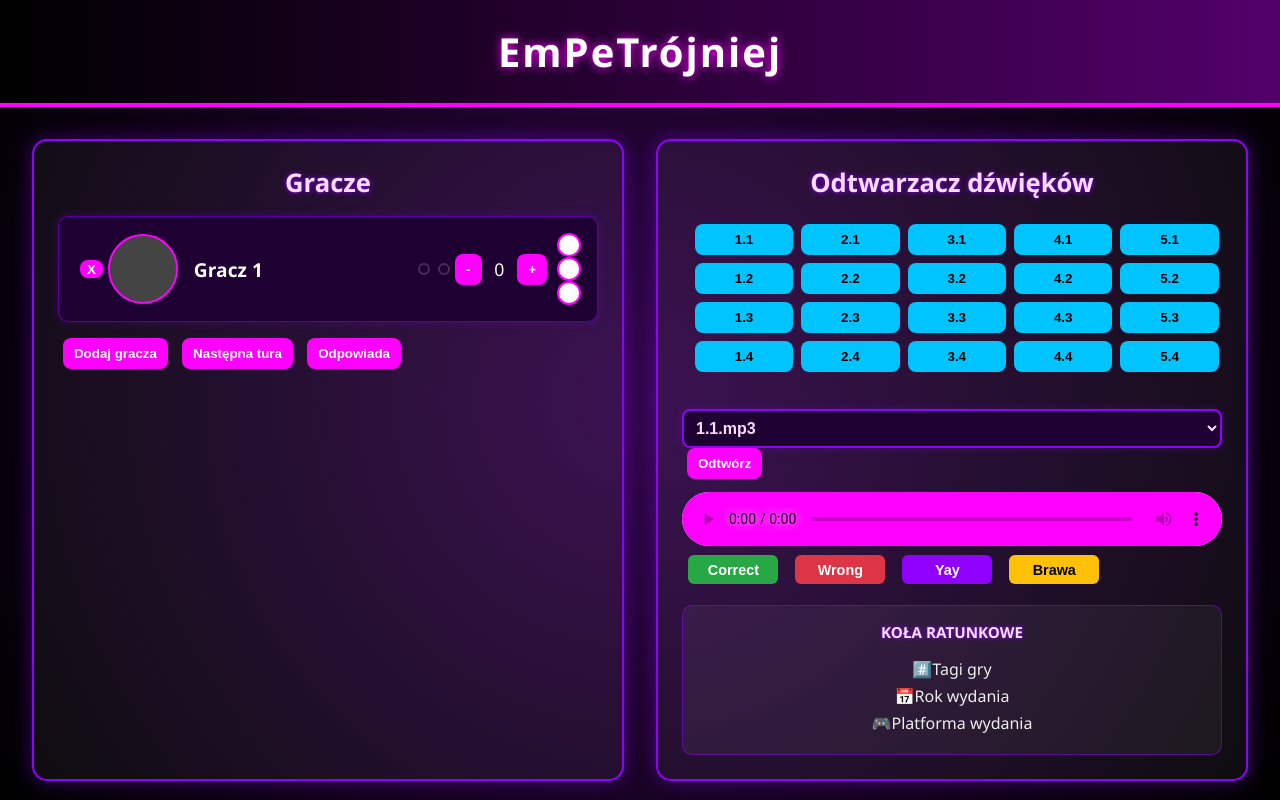
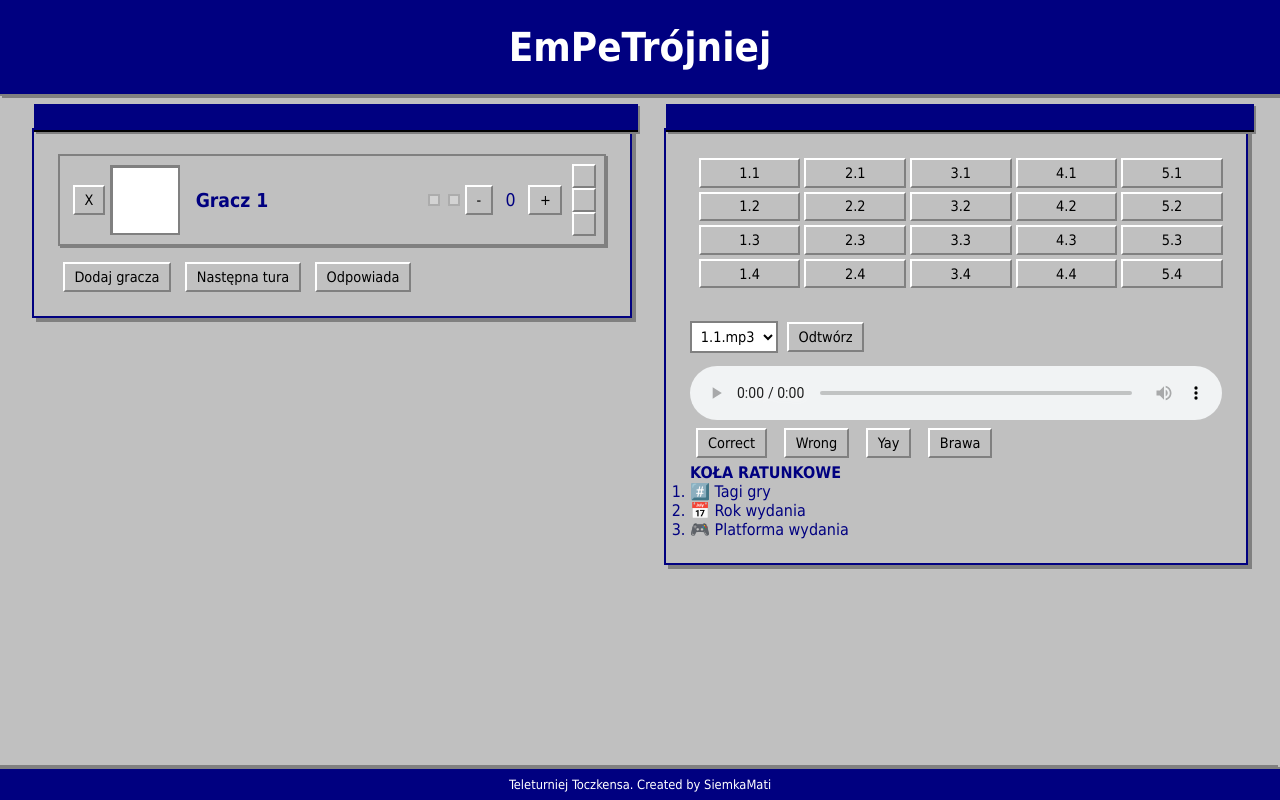
Before and after one commit to Cent0l/EmPeTrojniej, a plain HTML site: page index.html in a window 1280 px wide. Both pictures are taken after a click on the button "Dodaj gracza". Drawn offline with nearby package versions, Linux system fonts and the light colour scheme.

Commit message:
Add files via upload

```diff
--- a/css/style.css
+++ b/css/style.css
@@ -7,9 +7,9 @@
 
 html, body {
   height: 100%;
-  font-family: 'Segoe UI', Tahoma, Geneva, Verdana, sans-serif;
-  background: radial-gradient(circle, #32064a, #000000);
-  color: white;
+  font-family: 'MS Sans Serif', Tahoma, Geneva, Verdana, sans-serif;
+  background: #C0C0C0;            /* płaskie retro tło */
+  color: #000080;                 /* granatowy tekst */
   overflow-x: hidden;
   display: flex;
   flex-direction: column;
@@ -17,14 +17,15 @@ html, body {
 
 /* HEADER */
 header {
-  background: linear-gradient(90deg, #000, #52006A);
+  background: #000080;            /* ciemny niebieski */
+  color: #FFFFFF;
   padding: 1.5rem 0;
   text-align: center;
   font-size: 2.5rem;
   font-weight: bold;
-  text-shadow: 0 0 10px #ff00ff;
-  letter-spacing: 2px;
-  border-bottom: 4px solid #ff00ff;
+  font-family: inherit;
+  border-bottom: 2px solid #808080;
+  box-shadow: 2px 2px 0 #808080;
 }
 
 /* MAIN */
@@ -32,30 +33,46 @@ main {
   display: flex;
   flex-wrap: wrap;
   justify-content: center;
+  align-items: flex-start;
   padding: 2rem;
   gap: 2rem;
   flex: 1;
+  overflow-x: auto;
 }
 
 /* SECTION BOXES */
 section {
-  background: rgba(255, 255, 255, 0.05);
-  border: 2px solid #8f00ff;
-  border-radius: 15px;
+  background: #C0C0C0;
+  border: 2px solid #000080;
+  border-radius: 0;
   padding: 1.5rem;
-  box-shadow: 0 0 20px #8f00ff66;
+  box-shadow: 4px 4px 0 #808080;
   min-width: 380px;
   max-width: 600px;
-  flex: 1;
+  flex: 1 0 auto;
+  position: relative;
 }
 
-/* HEADINGS */
-h2 {
-  text-align: center;
-  margin-bottom: 1rem;
-  font-size: 1.6rem;
-  color: #ffddff;
-  text-shadow: 0 0 5px #8f00ff;
+/* sekcja jako okno z belką */
+section::before {
+  content: attr(data-title);
+  position: absolute;
+  top: -1.6rem;
+  left: 0;
+  width: 100%;
+  height: 1.6rem;
+  background: #000080;
+  color: #FFFFFF;
+  line-height: 1.6rem;
+  padding-left: 0.5rem;
+  font-size: 0.9rem;
+  border-bottom: 2px solid #000000;
+  box-shadow: 2px 2px 0 #808080;
+}
+
+/* ukryj wewnętrzne h2 */
+section h2 {
+  display: none;
 }
 
 /* PLAYER BLOCK */
@@ -63,11 +80,10 @@ h2 {
   display: flex;
   align-items: center;
   margin-bottom: 1rem;
-  padding: 1rem;
-  background: #1e0033;
-  border: 1px solid #8f00ff88;
-  border-radius: 10px;
-  box-shadow: 0 0 10px #8f00ff44;
+  padding: 0.5rem;
+  background: #C0C0C0;
+  border: 2px solid #808080;
+  box-shadow: 2px 2px 0 #808080;
 }
 
 /* AVATAR */
@@ -76,10 +92,10 @@ h2 {
   height: 70px;
   background-size: cover;
   background-position: center;
-  border-radius: 50%;
-  border: 2px solid #ff00ff;
+  border: 2px solid #808080;
   margin-right: 1rem;
-  background-color: #444;
+  background-color: #FFFFFF;
+  box-shadow: inset 1px 1px 0 #808080;
 }
 
 /* NAME + SCORE */
@@ -88,207 +104,179 @@ h2 {
   font-weight: bold;
   font-size: 1.2rem;
   cursor: pointer;
+  color: #000080;
 }
 
 .player-points {
   margin: 0 0.5rem;
   font-size: 1.1rem;
+  color: #000080;
 }
 
-/* UNIVERSAL BUTTONS */
-button {
-  padding: 0.5rem 0.7rem;
+/* RETRO BUTTONS */
+button, .remove-button {
+  font-family: inherit;
+  font-size: 0.9rem;
+  background: #C0C0C0;
+  color: #000000;
+  border-top: 2px solid #FFFFFF;
+  border-left: 2px solid #FFFFFF;
+  border-bottom: 2px solid #808080;
+  border-right: 2px solid #808080;
+  padding: 0.3rem 0.6rem;
   margin: 0 0.3rem;
-  border: none;
-  border-radius: 8px;
-  background: #ff00ff;
-  color: white;
   cursor: pointer;
-  font-weight: bold;
-  transition: all 0.2s;
+  box-shadow: none;
 }
-
-button:hover {
-  background: #da00da;
-  transform: scale(1.05);
-}
-
-.remove-button {
-  padding: 0.1rem 0.45rem;
-  margin: 0 0.3rem;
-  border-radius: 8px;
-  background: #ff00ff;
-  color: white;
-  font-weight: bold;
+button:active,
+.remove-button:active {
+  border-top: 2px solid #808080;
+  border-left: 2px solid #808080;
+  border-bottom: 2px solid #FFFFFF;
+  border-right: 2px solid #FFFFFF;
 }
 
 /* QUICK SOUND BUTTONS */
 #quick-buttons button {
-  display: inline-block;
-  padding: 0.4rem 1rem;
-  font-weight: bold;
+  font-family: inherit;
   font-size: 0.9rem;
-  border-radius: 6px;
-  border: none;
-  color: white;
-  cursor: pointer;
+  background: #C0C0C0;
+  color: #000000;
+  border-top: 2px solid #FFFFFF;
+  border-left: 2px solid #FFFFFF;
+  border-bottom: 2px solid #808080;
+  border-right: 2px solid #808080;
+  padding: 0.3rem 0.6rem;
   margin: 0.3rem 0.4rem;
-  min-width: 90px;
 }
-
-#quick-buttons button:nth-child(1) { background: #28a745; }
-#quick-buttons button:nth-child(2) { background: #dc3545; }
-#quick-buttons button:nth-child(3) { background: #8f00ff; }
-#quick-buttons button:nth-child(4) { background: #ffc107; color: black; }
-
-#sound-table button.active-sound {
-  background-color: #005555 !important;
-  color: white;
+#quick-buttons button:active {
+  border-top: 2px solid #808080;
+  border-left: 2px solid #808080;
+  border-bottom: 2px solid #FFFFFF;
+  border-right: 2px solid #FFFFFF;
 }
 
 /* SOUND TABLE */
 #sound-table {
   width: 100%;
   margin-bottom: 1rem;
-  border-spacing: 8px;
+  border-spacing: 4px;
 }
-
 #sound-table td {
   text-align: center;
 }
-
 #sound-table button {
   width: 100%;
-  background: #00c4ff;
-  color: black;
-  font-weight: bold;
-  border-radius: 8px;
-  padding: 0.5rem;
-  border: none;
+  font-family: inherit;
+  font-size: 0.9rem;
+  background: #C0C0C0;
+  color: #000000;
+  border-top: 2px solid #FFFFFF;
+  border-left: 2px solid #FFFFFF;
+  border-bottom: 2px solid #808080;
+  border-right: 2px solid #808080;
+  padding: 0.3rem;
+}
+#sound-table button:active {
+  border-top: 2px solid #808080;
+  border-left: 2px solid #808080;
+  border-bottom: 2px solid #FFFFFF;
+  border-right: 2px solid #FFFFFF;
 }
 
-#sound-table button:hover {
-  background: #009bd1;
+/* DEPRESSED LOOK FOR ACTIVE SOUND BUTTONS */
+#sound-table button.active-sound,
+#quick-buttons button.active-sound {
+  border-top: 2px solid #808080;
+  border-left: 2px solid #808080;
+  border-bottom: 2px solid #FFFFFF;
+  border-right: 2px solid #FFFFFF;
+  background: #C0C0C0;
+  color: #000000;
 }
 
 /* SELECT + AUDIO */
 select {
-  background-color: #1e0033;
-  color: #ffddff;
-  border: 2px solid #8f00ff;
-  padding: 0.5rem;
-  font-weight: bold;
-  border-radius: 8px;
-  font-size: 1rem;
-  box-shadow: 0 0 8px #8f00ff44;
+  font-family: inherit;
+  font-size: 0.9rem;
+  background: #FFFFFF;
+  color: #000000;
+  border: 2px solid #808080;
+  padding: 0.3rem;
+  margin-top: 0.8rem;
+}
+audio {
   width: 100%;
   margin-top: 0.8rem;
 }
 
-select:focus {
-  outline: none;
-  border-color: #ff00ff;
-  box-shadow: 0 0 12px #ff00ff88;
-}
-
-audio {
-  width: 100%;
-  margin-top: 0.8rem;
-  border-radius: 5px;
-}
-
-audio::-webkit-media-controls-panel {
-  background-color: #ff00ff;
-  border-radius: 0;
-  border: none;
-  color: #ffddff;
-}
-
 /* FOOTER */
 footer {
-  background: linear-gradient(90deg, #52006A, #000);
-  color: #ccc;
+  background: #000080;
+  color: #FFFFFF;
   text-align: center;
-  padding: 0.7rem 0;
-  font-size: 0.9rem;
-  letter-spacing: 1px;
-  border-top: 3px solid #ff00ff;
+  padding: 0.5rem 0;
+  font-size: 0.8rem;
+  border-top: 2px solid #808080;
+  box-shadow: -2px -2px 0 #808080;
 }
 
 /* LIFELINES */
 .lifeline {
   width: 24px;
   height: 24px;
-  border: 2px solid #ff00ff;
-  background: white;
-  border-radius: 50%;
+  background: #C0C0C0;
+  border-top: 2px solid #FFFFFF;
+  border-left: 2px solid #FFFFFF;
+  border-bottom: 2px solid #808080;
+  border-right: 2px solid #808080;
   display: flex;
   align-items: center;
   justify-content: center;
-  font-weight: bold;
-  font-size: 14px;
+  margin-left: 0.3rem;
   cursor: pointer;
-  color: #000;
-  transition: background 0.2s;
-  margin-left: 0.3rem;
+}
+.lifeline.checked {
+  background: #808080;
+  color: #FFFFFF;
+  border-color: #404040;
 }
 
-.lifeline.checked {
-  background-color: #28a745;
-  color: white;
-  border-color: #28a745;
+/* INDICATORS (tura i odpowiadający) */
+.indicator {
+  width: 0.75rem;
+  height: 0.75rem;
+  margin-left: 0.5rem;
+  background: #FFFFFF;
+  border: 2px solid #808080;
+  opacity: 0.3;
+}
+.indicator.active {
+  opacity: 1;
+}
+.turn-indicator.active {
+  background: #0000FF;
+}
+.answer-indicator.active {
+  background: #FF0000;
 }
 
-/* LIFELINE DESCRIPTION */
-.lifeline-description {
-  background: rgba(255, 255, 255, 0.05);
-  padding: 1rem;
-  margin-top: 1rem;
-  border-radius: 10px;
-  border: 1px solid #8f00ff88;
-  color: #eee;
-  font-size: 0.95rem;
-  display: flex;
-  flex-direction: column;
-  align-items: center;
-}
-
-.lifeline-description p {
-  font-weight: bold;
-  color: #ffddff;
-  text-shadow: 0 0 4px #8f00ff;
-  margin-bottom: 0.7rem;
-}
-
-.lifeline-description ul {
-  list-style: none;
-  padding: 0;
-  margin: 0;
-}
-
-.lifeline-description li {
-  display: flex;
-  align-items: center;
-  justify-content: center;
-  margin: 0.3rem 0;
-  font-size: 1rem;
-}
-
-.lifeline-description li .emoji {
-  margin-right: 0.6rem;
-  font-size: 1.2rem;
+/* AVATAR PICKER */
+.player-avatar {
+  position: relative; /* anchor dla absolutnego pickera */
 }
 
 .avatar-picker {
   position: absolute;
+  top: 80px;
+  left: 0;
   display: flex;
   flex-wrap: wrap;
   gap: 5px;
-  background: #ddd;
+  background: #FFFFFF;
+  border: 2px inset #808080;
   padding: 5px;
-  border: 2px inset #aaa;
-  z-index: 999;
-  top: 70px;
+  z-index: 1000;
 }
 
 .avatar-option {
@@ -303,37 +291,3 @@ footer {
 .avatar-option:hover {
   border-color: #000080;
 }
-
-/* ----------------------------------------
-   TURy i odpowiadający — wskaźniki kółeczka
-   ---------------------------------------- */
-
-/* wspólne */
-.indicator {
-  display: inline-block;
-  width: 0.75rem;
-  height: 0.75rem;
-  margin-left: 0.5rem;
-  border: 2px solid rgba(255,255,255,0.6);
-  border-radius: 50%;
-  vertical-align: middle;
-  opacity: 0.3;
-  transition: opacity 0.2s, background-color 0.2s, border-color 0.2s;
-}
-
-/* gdy aktywne, pełne kółeczko */
-.indicator.active {
-  opacity: 1;
-}
-
-/* niebieskie = czyja tura */
-.turn-indicator.active {
-  background-color: #00b0ff;
-  border-color: #00b0ff;
-}
-
-/* pomarańczowe = kto odpowiada */
-.answer-indicator.active {
-  background-color: #ffab00;
-  border-color: #ffab00;
-}
```
Also changed, not shown: css/backupstyle.txt (added).
